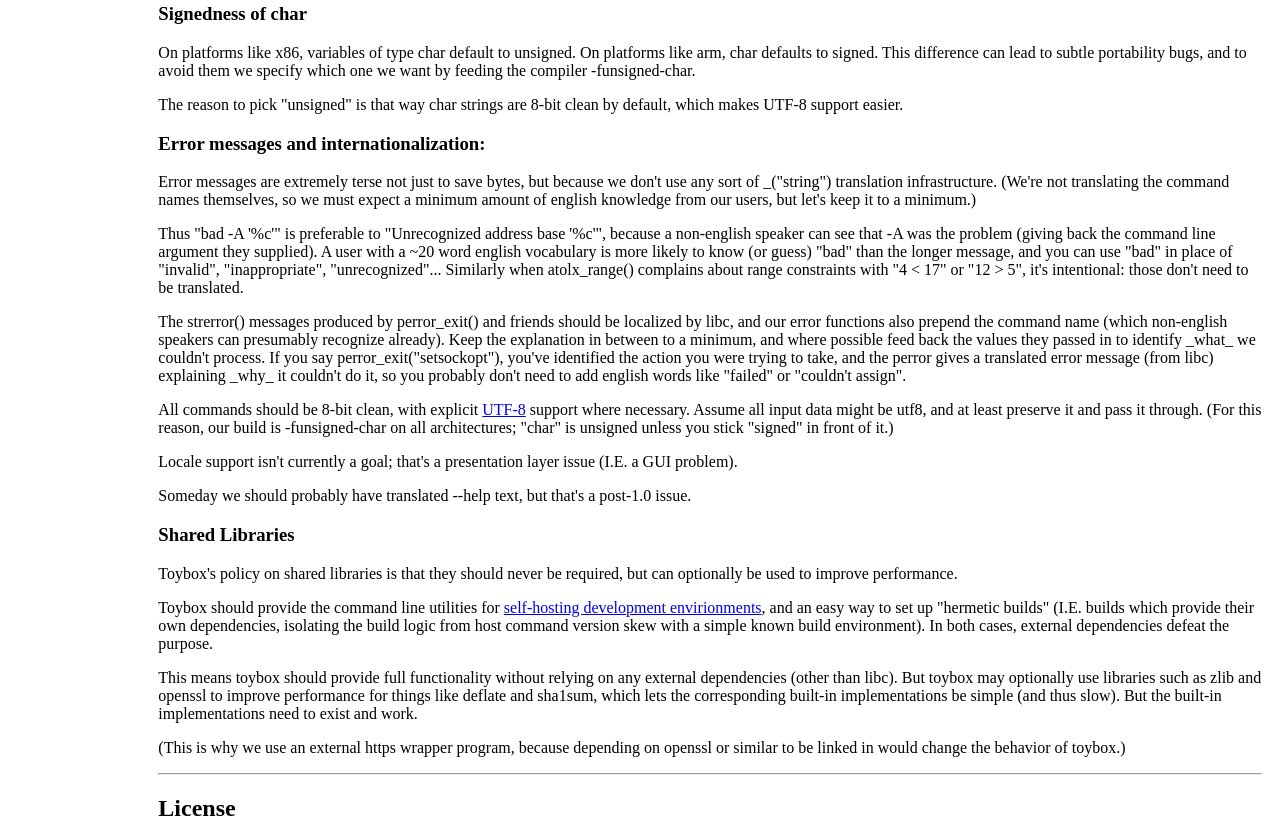
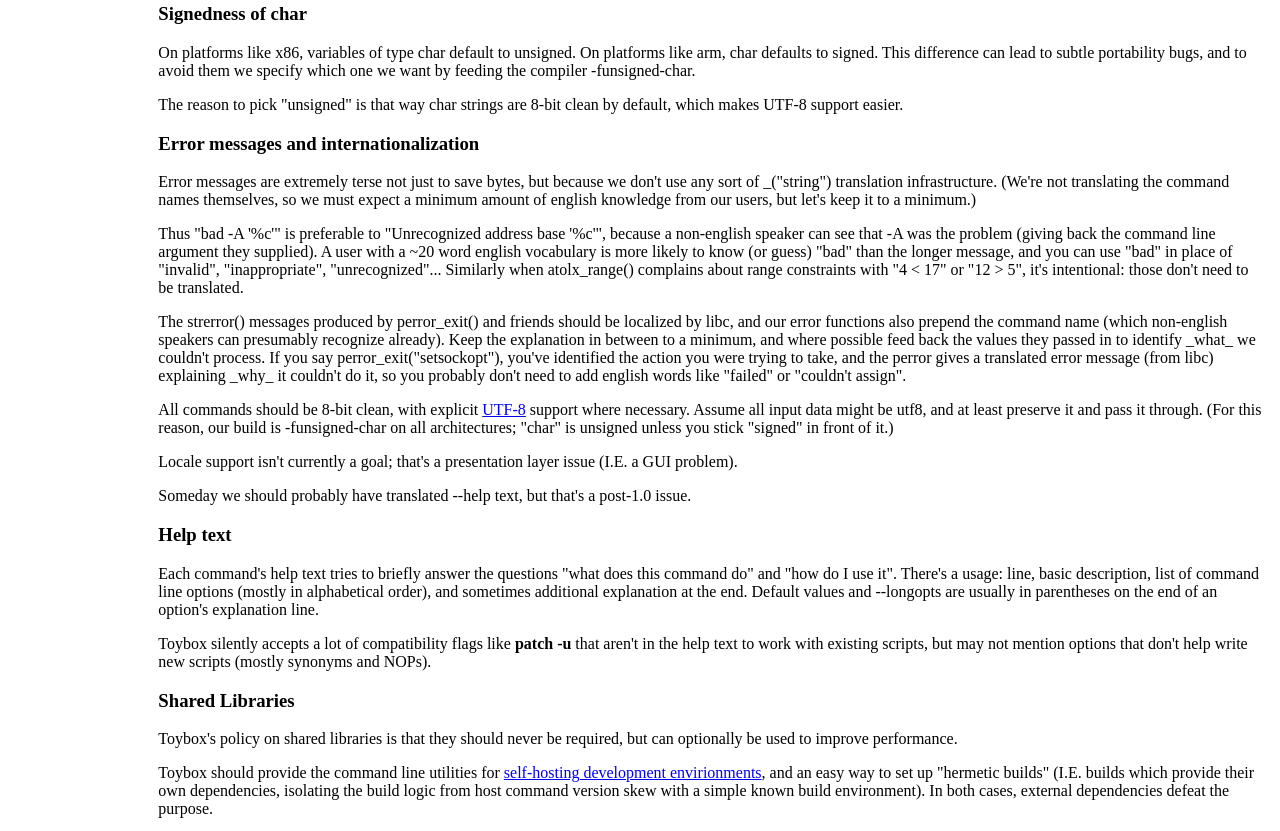
Before and after one commit to landley/toybox, a plain HTML site: page www/design.html in a window 1280 px wide. Shown: the part 5659-6490 px from the top of the page. Drawn offline with nearby package versions, Linux system fonts and the light colour scheme; files that its build step writes are made by us from their sources.

Commit message:
Add a little bit on the what and why of help text.

```diff
--- a/www/design.html
+++ b/www/design.html
@@ -436,7 +436,7 @@ you can't fix a bug in the old system if you can't build in the old
 environment.</p>
 
 <p>Partly because toybox's maintainer has his own corollary to Moore's law:
-50% of what you know about programming the hardware is obsolete every 18
+50% of what you know about programming is obsolete every 18
 months, but the advantage of C &amp; Unix it's usually the same 50% cycling
 out over and over.</p>
 
@@ -563,7 +563,7 @@ feeding the compiler -funsigned-char.</p>
 <p>The reason to pick "unsigned" is that way char strings are 8-bit clean by
 default, which makes UTF-8 support easier.</p>
 
-<p><h3>Error messages and internationalization:</h3></p>
+<p><h3>Error messages and internationalization</h3></p>
 
 <p>Error messages are extremely terse not just to save bytes, but because we
 don't use any sort of _("string") translation infrastructure. (We're not
@@ -601,6 +601,18 @@ of it.)</p>
 
 <p>Someday we should probably have translated --help text, but that's a
 post-1.0 issue.</p>
+
+<p><h3>Help text</h3></p>
+
+<p>Each command's help text tries to briefly answer the questions "what does
+this command do" and "how do I use it". There's a usage: line, basic
+description, list of command line options (mostly in alphabetical order),
+and sometimes additional explanation at the end. Default values and --longopts
+are usually in parentheses on the end of an option's explanation line.</p>
+
+<p>Toybox silently accepts a lot of compatibility flags like <b>patch -u</b>
+that aren't in the help text to work with existing scripts, but may not
+mention options that don't help write new scripts (mostly synonyms and NOPs).</p>
 
 <p><h3>Shared Libraries</h3></p>
 
```
